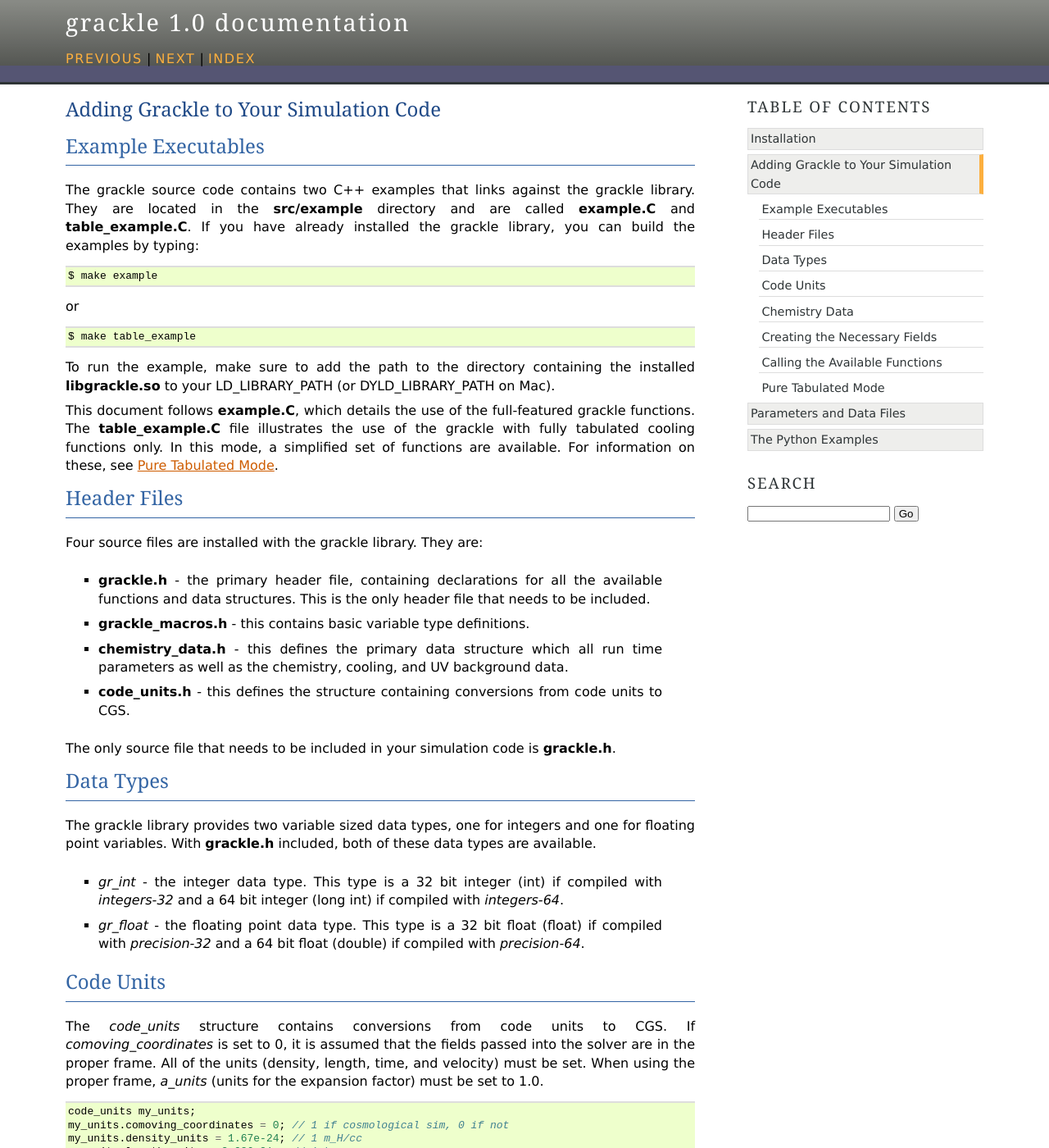
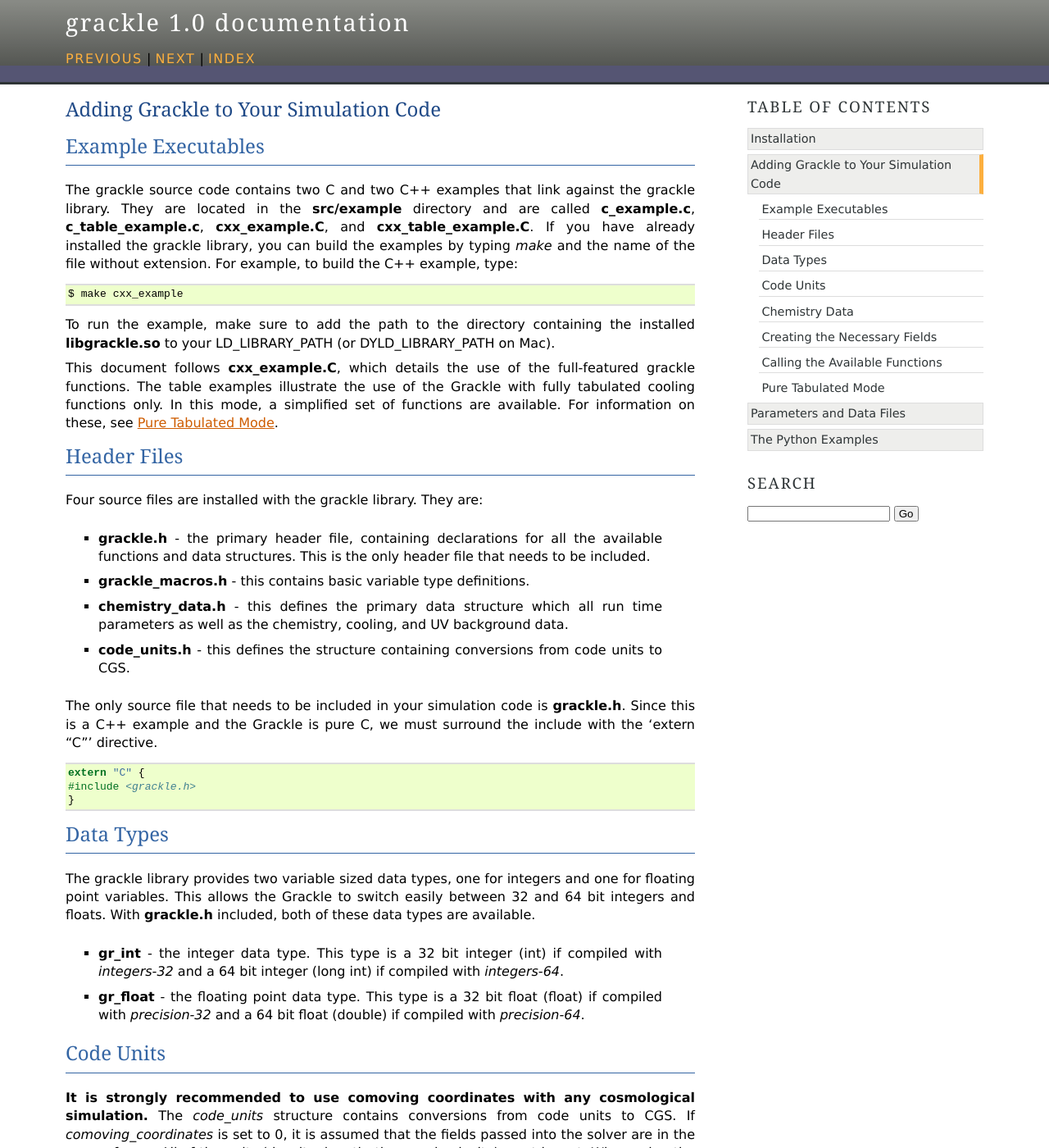
Before and after one commit to grackle-project/grackle, a Sphinx documentation site: the page built from doc/source/Integration.rst, in a window 1280 px wide and 1400 px high. Shown: the whole window at 82% size. Built offline with Sphinx 7.4.7, drawn with Linux system fonts in a browser that asks for light colours; some of the changed text lies outside the part shown.

Commit message:
Updating documentation.

```diff
--- a/doc/source/Installation.rst
+++ b/doc/source/Installation.rst
@@ -123,7 +123,8 @@ type:
 
    CONFIG_PRECISION  [precision-{32,64}]                     : 64
    CONFIG_INTEGERS  [integers-{32,64}]                       : 64
-   CONFIG_OPT  [opt-{warn,debug,cudadebug,high,aggressive}]  : debug
+   CONFIG_OPT  [opt-{warn,debug,cudadebug,high,aggressive}]  : high
+   CONFIG_SHARED  [shared-{yes,no}]                          : yes
 
 For example, to change the optimization to high, type:
 
--- a/doc/source/Integration.rst
+++ b/doc/source/Integration.rst
@@ -6,29 +6,24 @@ Adding Grackle to Your Simulation Code
 Example Executables
 -------------------
 
-The grackle source code contains two C++ examples that links against the
-grackle library.  They are located in the **src/example** directory
-and are called **example.C** and **table_example.C**.  If you have already
-installed the grackle library, you can build the examples by
-typing:
+The grackle source code contains two C and two C++ examples that link against
+the grackle library.  They are located in the **src/example** directory
+and are called **c_example.c**, **c_table_example.c**, **cxx_example.C**, and
+**cxx_table_example.C**.  If you have already installed the grackle library,
+you can build the examples by typing *make* and the name of the file without
+extension.  For example, to build the C++ example, type:
 
 .. code-block:: bash
 
-  $ make example
-
-or
-
-.. code-block:: bash
-
-  $ make table_example
+  $ make cxx_example
 
 To run the example, make sure to add the path to the directory containing
 the installed **libgrackle.so** to your LD_LIBRARY_PATH (or
 DYLD_LIBRARY_PATH on Mac).
 
-This document follows **example.C**, which details the use of the
-full-featured grackle functions.  The **table_example.C** file illustrates
-the use of the grackle with fully tabulated cooling functions only.  In
+This document follows **cxx_example.C**, which details the use of the
+full-featured grackle functions.  The table examples illustrate
+the use of the Grackle with fully tabulated cooling functions only.  In
 this mode, a simplified set of functions are available.  For information
 on these, see :ref:`tabulated-mode`.
 
@@ -46,22 +41,32 @@ Four source files are installed with the grackle library.  They are:
     * **code_units.h** - this defines the structure containing conversions from code units to CGS.
 
 The only source file that needs to be included in your simulation code is
-**grackle.h**.
+**grackle.h**.  Since this is a C++ example and the Grackle is pure C, we
+must surround the include with the 'extern "C"' directive.
+
+.. code-block:: c++
+
+  extern "C" {
+  #include <grackle.h>
+  }
 
 Data Types
 ----------
 
 The grackle library provides two variable sized data types, one for integers
-and one for floating point variables.  With **grackle.h** included, both of
+and one for floating point variables.  This allows the Grackle to switch easily
+between 32 and 64 bit integers and floats.  With **grackle.h** included, both of
 these data types are available.
 
-    * *gr_int* - the integer data type.  This type is a 32 bit integer (int) if compiled with *integers-32* and a 64 bit integer (long int) if compiled with *integers-64*.
+    * **gr_int** - the integer data type.  This type is a 32 bit integer (int) if compiled with *integers-32* and a 64 bit integer (long int) if compiled with *integers-64*.
 
-    * *gr_float* - the floating point data type.  This type is a 32 bit float (float) if compiled with *precision-32* and a 64 bit float (double) if compiled with *precision-64*.
+    * **gr_float** - the floating point data type.  This type is a 32 bit float (float) if compiled with *precision-32* and a 64 bit float (double) if compiled with *precision-64*.
 
 Code Units
 ----------
 
+**It is strongly recommended to use comoving coordinates with any cosmological
+simulation.**
 The *code_units* structure contains conversions from code units to CGS.
 If *comoving_coordinates* is set to 0, it is assumed that the fields
 passed into the solver are in the proper frame.  All of the units
@@ -98,17 +103,21 @@ densities to stay close to 1.0.
 Chemistry Data
 --------------
 
-The *chemistry_data* structure contains all of the parameters for controlling
-the behavior of the chemistry and cooling solver.  It also contains all of the
-actual chemistry and cooling rate data.  The routine,
-*set_default_chemistry_parameters* creates the *chemistry_data* structure
-with the default settings and returns it.  The parameters can then be set to
-their desired values.  See :ref:`parameters` for a full list of the available
-parameters.
+The main Grackle header file contains a structure, called **my_chemistry**, which
+contains all of the parameters that control the behavior of the solver as well as
+all of the actual chemistry and cooling rate data.  The routine,
+*set_default_chemistry_parameters* is responsible for the initial setup of this
+structure and for setting of all the default parameter values.  The parameters can
+then be set to their desired values.  See :ref:`parameters` for a full list of the
+available parameters.  The function will return an integer indicating success
+(1) or failure (0).
 
 .. code-block:: c++
 
-  chemistry_data my_chemistry = set_default_chemistry_parameters();
+  if (set_default_chemistry_parameters() == 0) {
+    fprintf(stderr, "Error in set_default_chemistry_parameters.\n");
+  }
+
   // Set parameter values for chemistry.
   my_chemistry.use_grackle = 1;            // chemistry on
   my_chemistry.with_radiative_cooling = 1; // cooling on
@@ -132,12 +141,12 @@ set to 1.  The initializing function will return an integer indicating success
   gr_float a_value = 1. / (1. + initial_redshift);
 
   // Finally, initialize the chemistry object.
-  if (initialize_chemistry_data(my_chemistry, my_units, a_value) == 0) {
+  if (initialize_chemistry_data(&my_units, a_value) == 0) {
     fprintf(stderr, "Error in initialize_chemistry_data.\n");
     return 0;
   }
 
-The *chemistry_data* structure is now ready to be used.
+The Grackle is now ready to be used.
 
 Creating the Necessary Fields
 -----------------------------
@@ -206,7 +215,7 @@ Calling the Available Functions
 There are five functions available, one to solve the chemistry and cooling
 and four others to calculate the cooling time, temperature, pressure, and the
 ratio of the specific heats (gamma).  The arguments required are the
-*code_units* and *chemistry_data* structures, the field size and dimension
+*code_units* structure, the field size and dimension
 variables, and the field arrays themselves.  In some cases, the current value
 of the expansion factor must also be given and for the chemistry solving
 routine, a timestep must be given.  For the four field calculator routines,
@@ -328,7 +337,8 @@ If you only intend to run simulations using the fully tabulated cooling
 (*primordial_chemistry* set to 0), then a simplified set of functions are
 available.  These functions do not require pointers to be given for the
 field arrays for the chemistry species densities.  See the
-**table_example.C** file in the **src/example** directory for an example.
+**cxx_table_example.C** and **c_table_example.c** files in the
+**src/example** directory for an example.
 
 .. note:: No simplified function is available for the calculation of the gamma field since gamma is only altered in Grackle by the presence of H\ :sub:`2`\.
 
```
Also changed, not shown: other parts of doc/source/Integration.rst (+9 -9 lines).
